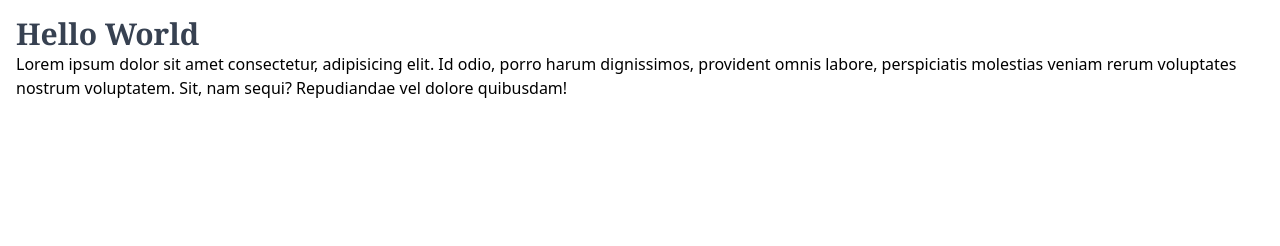
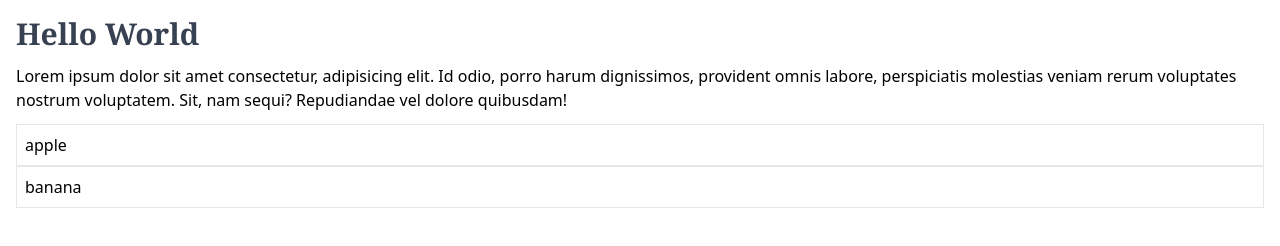
Before and after one commit to Y-Winee/learning-js, a website: page ui.html in a window 1280 px wide. Drawn offline with Linux system fonts and the light colour scheme.

Commit message:
adding remove

```diff
--- a/js/ui.js
+++ b/js/ui.js
@@ -1,5 +1,5 @@
 const root = document.querySelector("#root");
-root.classList.add("p-4")
+root.classList.add("p-4", "space-y-3")
 
 //create html elements
 const heading = document.createElement("h1");
@@ -7,6 +7,19 @@ heading.innerText = "Hello World";
 
 const para = document.createElement("p");
 para.innerText = "Lorem ipsum dolor sit amet consectetur, adipisicing elit. Id odio, porro harum dignissimos, provident omnis labore, perspiciatis molestias veniam rerum voluptates nostrum voluptatem. Sit, nam sequi? Repudiandae vel dolore quibusdam!"
+
+const ul = document.createElement("ul");
+
+const createLi = (text) => {
+    const li = document.createElement("li");
+    li.classList.add("border", "p-2")
+    li.innerText = text;
+    return li;
+}
+ul.append(createLi("apple"));
+ul.append(createLi("mango"));
+ul.append(createLi("banana"));
+
 
 // adding attributes to elements
 heading.title = "Greeting";
@@ -16,4 +29,8 @@ heading.classList.add("text-3xl", "text-gray-700", "font-bold", "font-serif");
 
 //append elements to root
 root.append(heading);
-root.append(para);
+heading.after(para);
+root.append(ul);
+
+//removing
+ul.removeChild(ul.children[1])
```
Also changed, not shown: css/style.css.
